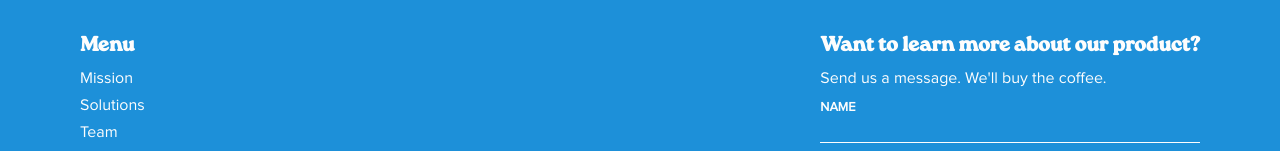
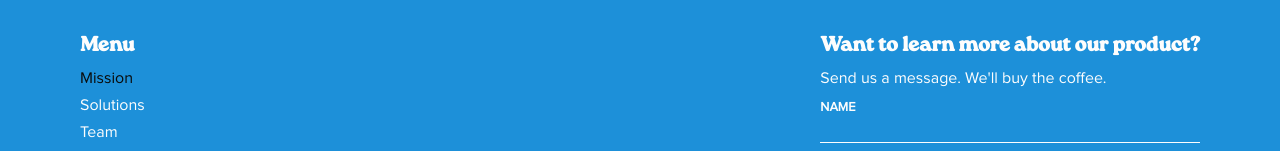
Before and after one commit to lfranckx/qubepak, a React (Create React App) app: page / in a window 1280 px wide. In both pictures the pointer is over the link 106 px from the left and 5036 px from the top of the page. Shown: the part 4959-5110 px from the top of the page. Built offline with nearby package versions, Linux system fonts and the light colour scheme.

Commit message:
add hover effect to footer menu

```diff
--- a/src/styles/Footer.scss
+++ b/src/styles/Footer.scss
@@ -27,6 +27,10 @@
 
         .link-wrap {
             margin-bottom: 8px;
+
+            a:hover {
+                color: $black;
+            }
         }
     }
 
```
